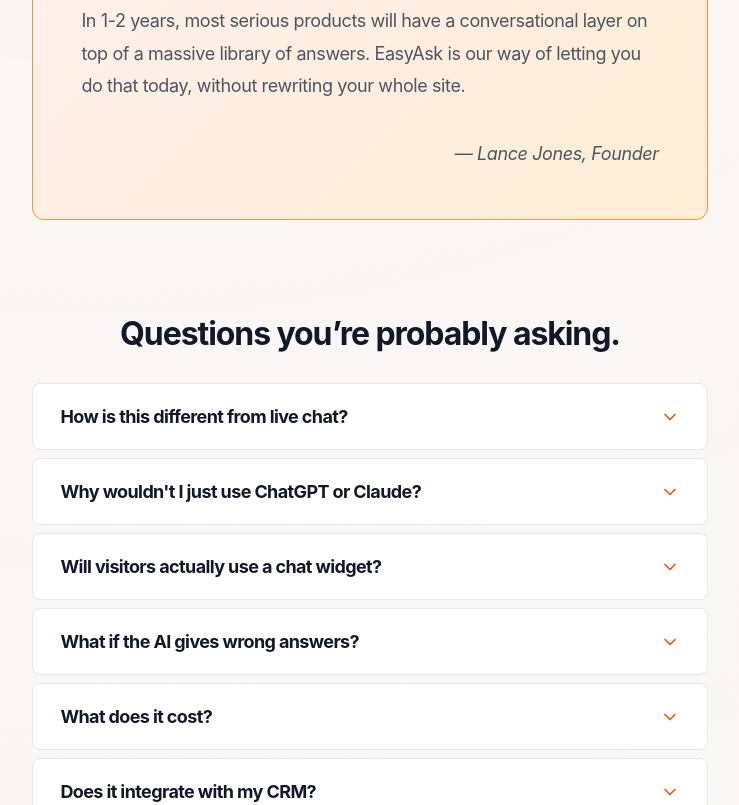
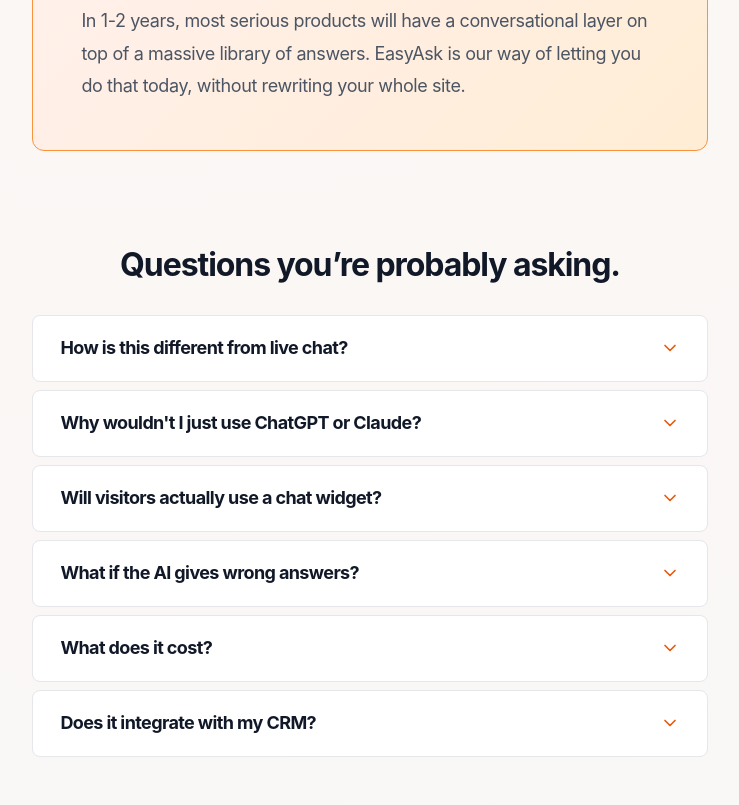
Before and after one commit to ljonespwc/conversion-helper, a Next.js app: page / in a window 1280 px wide. Shown: the part 10440-11245 px from the top of the page, without its empty margins (270-1009 px from the left). Built offline with nearby package versions, Linux system fonts and the light colour scheme; no server answers.

Commit message:
refactor: remove founder signature from manifesto section
Delete "— Lance Jones, Founder" signature line from landing page manifesto block.

```diff
--- a/src/app/page.tsx
+++ b/src/app/page.tsx
@@ -377,9 +377,6 @@
                   In 1-2 years, most serious products will have a conversational layer on top of a massive library of answers. EasyAsk is our way of letting you do that today, without rewriting your whole site.
                 </p>
 
-                <p className="landing-manifesto-signature">
-                  &mdash; Lance Jones, Founder
-                </p>
               </div>
             </div>
           </div>
```
